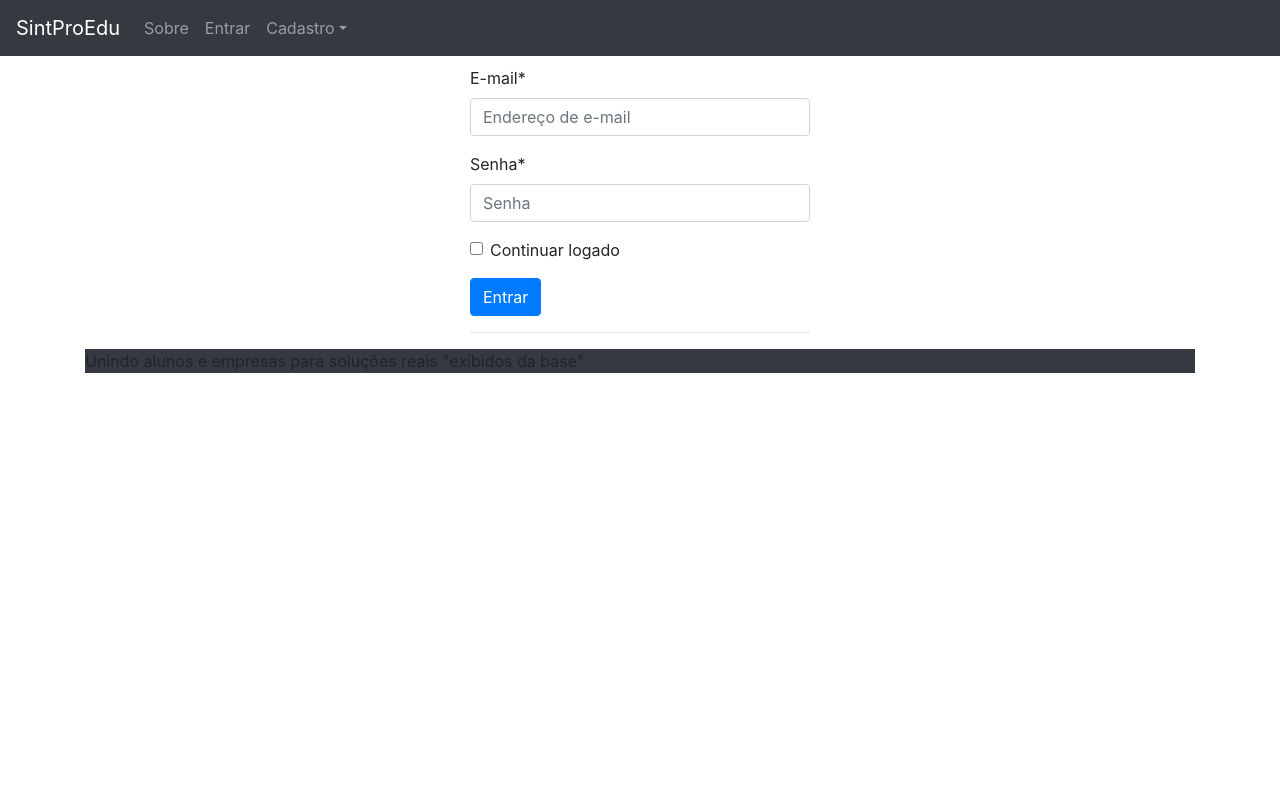
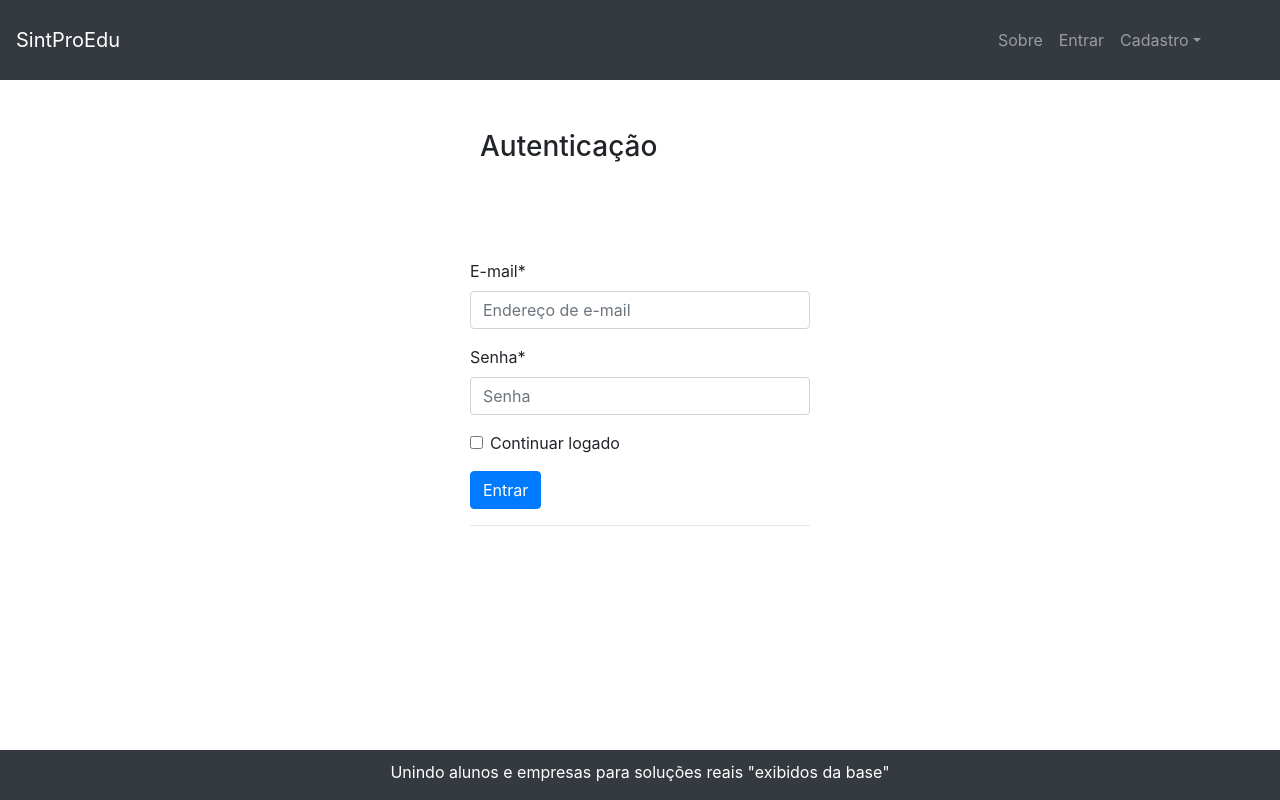
Before and after one commit to CelioBasilio/SintProEdu, a Django app: page /account/login/?next=/excluir/aluno/1 in a window 1280 px wide. Run offline with Django 4.2, Linux system fonts and the light colour scheme; some libraries are stand-ins or nearby versions.

Commit message:
Reparo em alguns problemas de css.

```diff
--- a/static/css/styles.css
+++ b/static/css/styles.css
@@ -0,0 +1,42 @@
+.container{
+}
+.right {
+  position: absolute;
+  right: 0px;
+  width: 300px;
+  padding: 10px;
+}
+.footer {
+position: fixed ;
+left : 0;
+width : 100%;
+color : white;
+text-align : center;
+bottom: 0;
+padding-top: 10px;
+}
+.box-1{
+display: flex;
+flex-direction: row-reverse;
+}
+.box-2{
+padding-top: 100px;
+}
+.top-title{
+position: absolute;
+width: 300px;
+right: 500px;
+top: 130px;
+}
+.form{
+    top: 135px;
+    position: relative;
+}
+.custom-bar{
+    height: 80px;
+}
+.sobre{
+position: absolute;
+    top: 120px;
+    width: 1000px;
+}
--- a/templates/base.html
+++ b/templates/base.html
@@ -64,6 +64,10 @@
     <main role="main" class="container">
     {% block content %}
     {% endblock %}
+            <br>
+    <br>
+            <br>
+    <br>
     </main>
     </div>
     <div class="container box-3">
```
Also changed, not shown: sintproedu/settings.py (+6 -4 lines).
